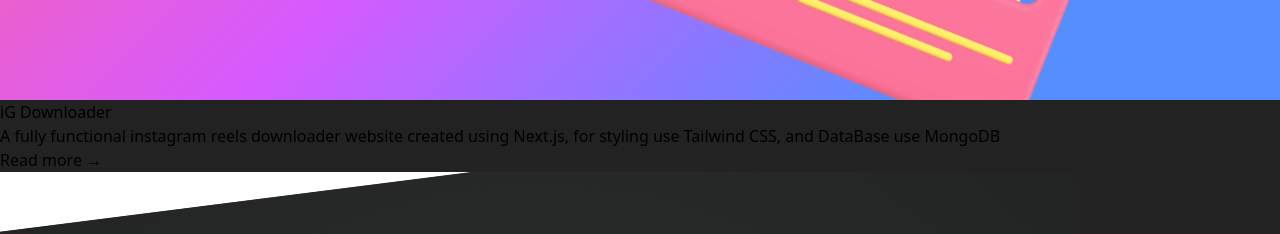
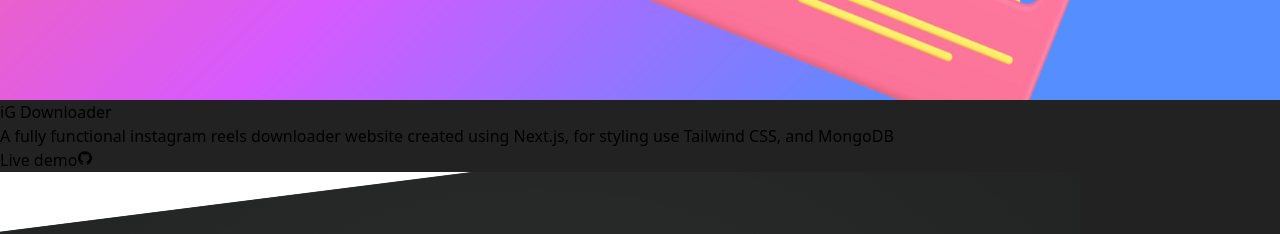
Before and after one commit to DaNiwebDevlper/React-Portfolio, a React (Vite) app: page / in a window 1280 px wide. Shown: the part 8620-8854 px from the top of the page. Built offline with nearby package versions, Linux system fonts and the light colour scheme.

Commit message:
improve ui and fix bugs

```diff
--- a/src/data/About.json
+++ b/src/data/About.json
@@ -6,5 +6,5 @@
     "linkedin":"https://www.linkedin.com/in/danish-nazir-553310272",
     "upWork":"https://www.upwork.com/workwith/danig6",
     "gitHub": "https://github.com/DaNiwebDevlper",
-    "cv": "/assets/danishCV.docx"
+    "cv": "/assets/DanishCV.pdf"
 }
--- a/src/data/Projects.json
+++ b/src/data/Projects.json
@@ -3,44 +3,47 @@
         "id": "1",
         "title": "College Site",
         "stack": "React",
-        "shortDescription":"A fully functional college website created using React.js, for styling use Tailwind CSS, and DataBase use MongoDB",
-        "description":"Excited to showcase my latest project: a fully functional college website created using React.js. This website offers an immersive and informative experience, with a user-friendly design and dynamic features, it's a testament to my skills in web development and delivering outstanding user experiences.",
+        "shortDescription": "A fully functional college website created using React.js, for styling use Tailwind CSS, and DataBase use MongoDB",
+        "description": "Excited to showcase my latest project: a fully functional college website created using React.js. This website offers an immersive and informative experience, with a user-friendly design and dynamic features, it's a testament to my skills in web development and delivering outstanding user experiences.",
         "imgUrl": "/assets/college-site/banner.png",
         "images": [
             "/assets/college-site/lading-page.png",
             "/assets/college-site/department.png",
             "/assets/college-site/gallery.png",
             "/assets/college-site/principal-msg.png"
-        ]
+        ],
+        "liveLink": "https://college-site-gmgc.netlify.app",
+        "gitHubLink": "https://github.com/DaNiwebDevlper/college_site"
     },
-
     {
         "id": "2",
         "title": "iG Downloader",
         "stack": "Next",
-        "shortDescription":"A fully functional instagram reels downloader website created using Next.js, for styling use Tailwind CSS, and DataBase use MongoDB",
-        "description":"Excited to showcase my latest project: a fully functional college website created using React.js. This website offers an immersive and informative experience, with a user-friendly design and dynamic features, it's a testament to my skills in web development and delivering outstanding user experiences.",
+        "shortDescription": "A fully functional instagram reels downloader website created using Next.js, for styling use Tailwind CSS, and MongoDB",
+        "description": "Excited to showcase my latest project: a fully functional college website created using React.js. This website offers an immersive and informative experience, with a user-friendly design and dynamic features, it's a testament to my skills in web development and delivering outstanding user experiences.",
         "imgUrl": "/assets/iG-downloader/banner.png",
         "images": [
             "/assets/college-site/lading-page.png",
             "/assets/college-site/department.png",
             "/assets/college-site/gallery.png",
             "/assets/college-site/principal-msg.png"
-        ]
+        ],
+        "liveLink": "https://github.com/DaNiwebDevlper/iG-downloader.git",
+        "gitHubLink": "https://github.com/DaNiwebDevlper/iG-downloader.git"
     },
     {
         "id": "3",
         "title": "Car Showroom",
         "stack": "React",
         "imgUrl": "/assets/car-site/banner.png",
-        "shortDescription":"A fully functional Car-Buying app developed Next.js, for styling use Tailwind CSS, and DataBase use MongoDB",
-        "description":"Excited to showcase my latest project: a fully functional Car showroom app developed in Next.js. This website offers an immersive and informative experience, with a user-friendly design and dynamic features, it's a testament to my skills in web development and delivering outstanding user experiences.",
+        "shortDescription": "A fully functional Car-Buying app developed Next.js, for styling use Tailwind CSS, and DataBase use MongoDB",
+        "description": "Excited to showcase my latest project: a fully functional Car showroom app developed in Next.js. This website offers an immersive and informative experience, with a user-friendly design and dynamic features, it's a testament to my skills in web development and delivering outstanding user experiences.",
         "images": [
             "/assets/car-site/landing-page.png",
             "/assets/car-site/car-category.png",
             "/assets/car-site/car-details.png"
-
-        ]
+        ],
+        "liveLink": "https://github.com/DaNiwebDevlper/Car-WebSite.git",
+        "gitHubLink": "https://github.com/DaNiwebDevlper/Car-WebSite.git"
     }
-
 ]
--- a/src/pages/Contact/AnimatedContact.jsx
+++ b/src/pages/Contact/AnimatedContact.jsx
@@ -5,10 +5,14 @@
 
 const AnimatedContact = () => {
 
+    const openGmail = () => {
+        window.location.href = `mailto:dnazir343@gmail.com`;
+      };
+
     ////////////////---Web3form---////////////////////
     const [success, setSuccess] = useState(false);
 
-    const form = useRef();
+    const Ref = useRef();
 
     const onSubmit = async (event) => {
         event.preventDefault();
@@ -86,7 +90,7 @@
 
                 </div>
                 {/* //////////////////////---Cotact-Form---/////////////////////// */}
-                <div className="text-center flex flex-col justify-center items-center md:h-auto min-h-[90vh]">
+                <div className="text-center flex flex-col justify-center items-center md:h-auto min-h-[90vh]" ref={Ref}>
                     <motion.div className=" relative "
                         whileInView={{ opacity: 0 }}
                         initial={{ opacity: 1 }}
--- a/src/pages/Projects/Projects.jsx
+++ b/src/pages/Projects/Projects.jsx
@@ -2,7 +2,7 @@
 import projects from '../../data/Projects.json';
 import { motion } from 'framer-motion';
 import { Link } from 'react-router-dom';
-
+import { AiFillMail, AiFillGithub } from 'react-icons/ai'
 const Project = () => {
   const [selectedFilter, setSelectedFilter] = useState('all');
 
@@ -58,12 +58,21 @@
               </div>
 
               <h1 className='text-teal-500 font-bold text-center py-3 text-2xl capitalize'>{project.title}</h1>
-              <p className='text-slate-300 text-md px-5 text-justify pb-1'>{project.shortDescription}</p>
+              <p className='text-slate-300 text-md px-5 text-justify'>{project.shortDescription}</p>
 
-              <Link to={"/projects/" + project.id}>
-                <button className='p-2 rounded-md text-md text-teal-500 ml-3 w-fit hover:underline cursor-pointer'>Read more &rarr;
-                </button>
-              </Link>
+              <div className="flex justify-between px-5 items-center my-2 border rounded-full mx-3 hover:border-teal-500 transition">
+
+                <Link to={project.liveLink} target='_blank'>
+                  <button className='p-2 rounded-md text-sm text-white  w-fit hover:underline cursor-pointer'>Live demo
+                  </button>
+                </Link>
+
+                <Link to={project.gitHubLink} target='_blank'>
+                  <button className='py-2 px-6 rounded-md text-sm text-white  ml-3 w-fit hover:underline cursor-pointer'><AiFillGithub className='text-2xl'/>
+                  </button>
+                </Link>
+              </div>
+
             </motion.div>)
 
         })}
```
Also changed, not shown: 2 other files (tests, documents, lock files or other folders).
